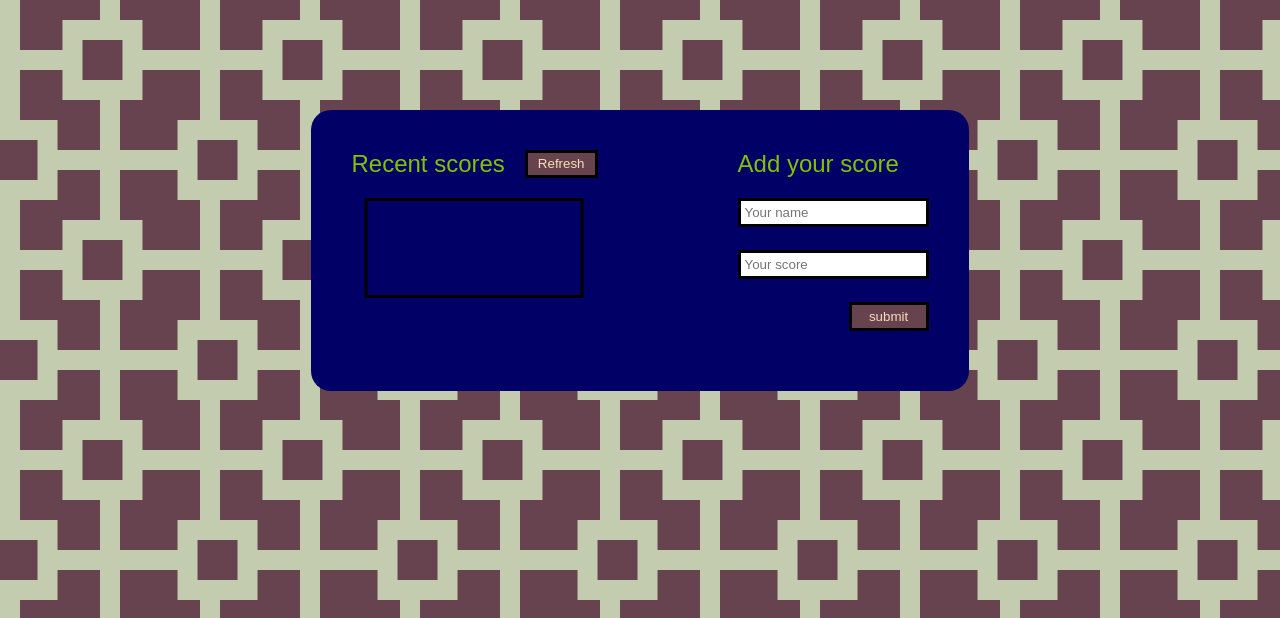
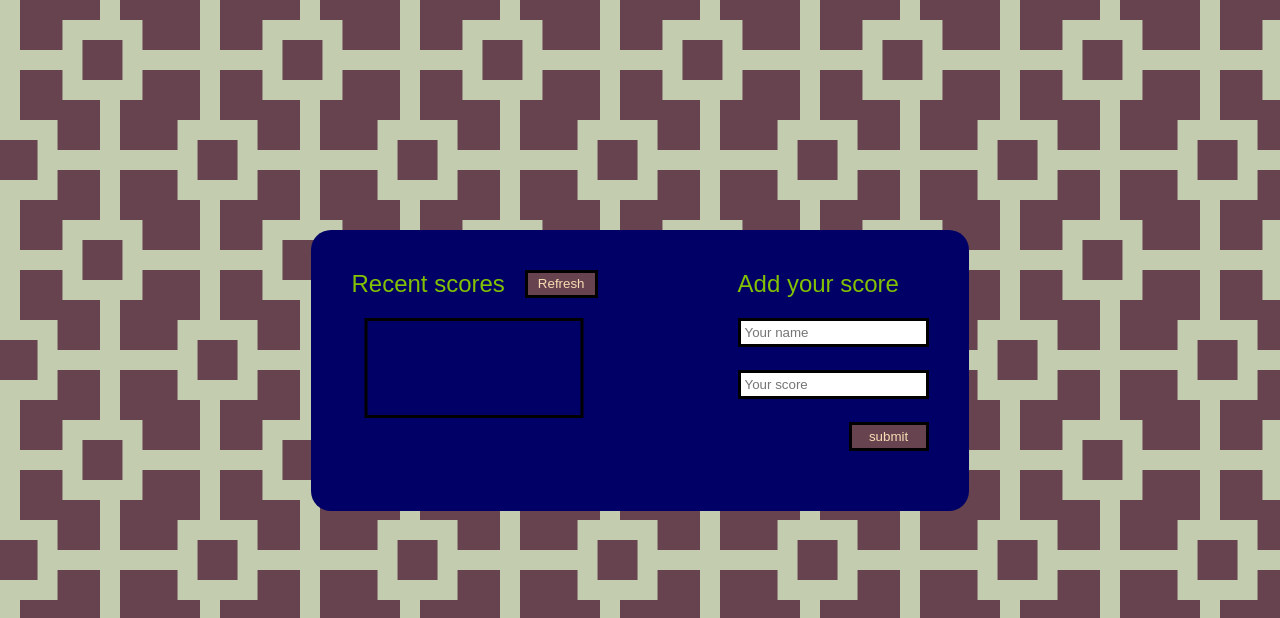
Before and after one commit to codedit334/Leaderboard, a website built with webpack: page src/index.html in a window 1280 px wide. Shown: the part 150-768 px from the top of the page. Built offline with nearby package versions, Linux system fonts and the light colour scheme; no server answers; a web font is replaced by a local one.

Commit message:
Run build

```diff
--- a/src/styles/index.css
+++ b/src/styles/index.css
@@ -10,7 +10,7 @@
 
 main {
   width: 100vw;
-  height: 100vh;
+  height: 120vh;
   display: grid;
   place-items: center;
 }
@@ -29,6 +29,7 @@ h1 {
 .scores-section {
   display: flex;
   flex-direction: column;
+
 }
 
 .scores-wrapper {
@@ -39,6 +40,8 @@ h1 {
   padding: 40px;
   padding-bottom: 70px;
   border-radius: 20px;
+  position: relative;
+  top: 5vh;
 }
 
 .scores-display-title {
```
Also changed, not shown: dist/bundlef3ec91251e51efcde0d0.js (added), dist/bundlef3ec91251e51efcde0d0.js.LICENSE.txt (added), dist/index.html (added), 2 other files.
